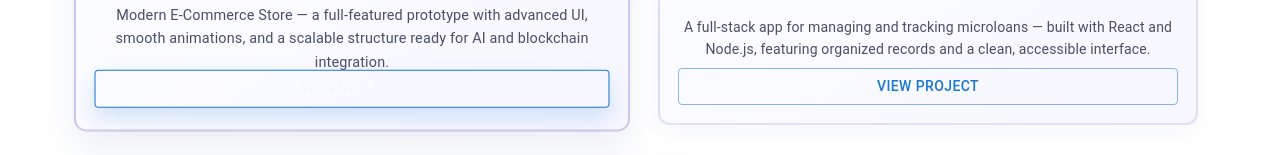
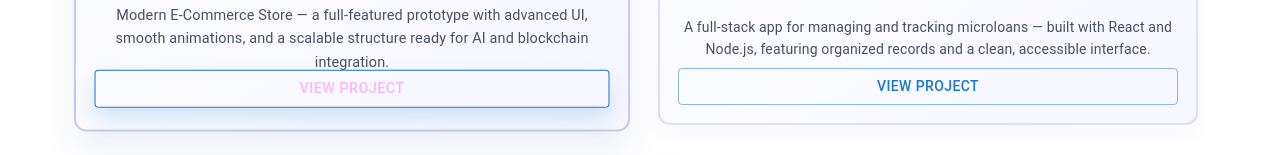
Before and after one commit to ConradPB/portfolio-react-update, a React (Vite) app in the folder portfolio/: page / in a window 1280 px wide. In both pictures the pointer is over the link 352 px from the left and 1526 px from the top of the page. Shown: the part 1440-1595 px from the top of the page. Built offline with nearby package versions, Linux system fonts and the light colour scheme.

Commit message:
clor changed

```diff
--- a/portfolio/src/index.css
+++ b/portfolio/src/index.css
@@ -201,7 +201,7 @@ h2::after {
   transform: translateY(-3px);
   box-shadow: 0 10px 22px rgba(25,118,210,0.18);
   background-color: #1565c0;
-  color: #f6f7ff;
+  color: #f6f7;
 }
 
 /* ---------- CONTACT ---------- */
```
